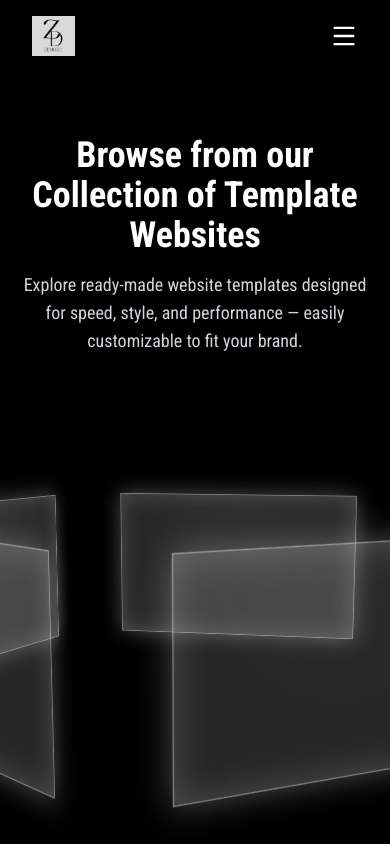
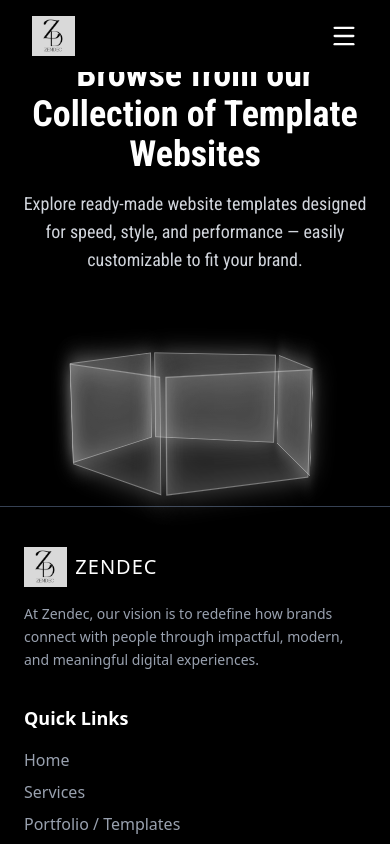
Before and after one commit to Zendec-Official/zendec-site-main, a React (Vite) app: page /portfolio in a window 390 px wide. Shown: the top 844 px of the page. Built offline with nearby package versions, Linux system fonts and the light colour scheme; a web font is replaced by a local one.

Commit message:
optimized whole website for mobile devices

```diff
--- a/src/App.jsx
+++ b/src/App.jsx
@@ -14,7 +14,9 @@ function Home() {
     <>
       <Hero />
       <ThreeD />
-      <Showcase />
+      <div className="hidden sm:block">
+        <Showcase />
+      </div>
       <Portfolio/>
       <ContactForm />
 
--- a/src/components/ContactForm.jsx
+++ b/src/components/ContactForm.jsx
@@ -31,7 +31,7 @@ const ContactForm = () => {
       >
         {/* Heading */}
         <div className="text-center">
-          <h1 className="text-3xl sm:text-4xl font-semibold mb-2">
+          <h1 className="text-3xl sm:text-4xl font-semibold mb-2 mt-15">
             Let's Get In Touch
           </h1>
           <p className="text-gray-400 text-sm sm:text-base leading-relaxed">
--- a/src/components/Hero.jsx
+++ b/src/components/Hero.jsx
@@ -2,36 +2,45 @@ import React from 'react'
 
 const Hero = () => {
   return (
-    <div className="relative h-screen flex items-center bg-black overflow-hidden">
-      <div className="absolute top-0 left-0 w-full h-full overflow-hidden">
+    <div className="relative h-screen flex items-center bg-black overflow-hidden ">
+      <div className="absolute top-0 left-0 right-1 w-[150%] h-full overflow-hidden">
         <iframe
           src="https://my.spline.design/nexbotrobotcharacterconcept-ba0ff6f4a728df38bb33251affe8c4dc/"
           frameBorder="0"
           title=""
-          className="absolute top-20 w-full h-full bg-black"
+          className="absolute top-8 sm:top-20 w-full sm:h-full h-[90vh] bg-black"
         ></iframe>
       </div>
 
-      <div className="relative z-10 text-left pl-24 mt-55">
+      {/* Mobile-first spacing + responsive overrides to preserve desktop layout */}
+      <div className="relative z-10 text-left px-6 sm:pl-12 lg:pl-24 mt-10 lg:mt-55">
         <h1
-          className="text-white text-8xl font-bold leading-none mb-0"
+          className="text-white text-2xl sm:text-6xl lg:text-8xl font-bold leading-none mb-0"
           style={{ fontFamily: "'Space Grotesk', sans-serif" }}
         >
           SHOWCASE YOUR BRAND
         </h1>
 
         <h1
-          className="text-white text-8xl font-bold leading-none flex items-baseline gap-4 -mt-4"
+          className="text-white text-2xl sm:text-6xl lg:text-8xl font-bold leading-none flex items-baseline gap-4 -mt-4"
           style={{ fontFamily: "'Space Grotesk', sans-serif" }}
         >
           WITH A SITE THAT{' '}
           <span
-            className="text-[11rem]"
+            className="text-6xl sm:text-8xl lg:text-[11rem]"
             style={{ fontFamily: "'Qwitcher Grypen', cursive" }}
           >
             speaks.
           </span>
         </h1>
+
+        {/* Mobile-only CTA Button */}
+        <button
+          className="sm:hidden mt-8 px-6 py-3 bg-white text-black rounded-full font-semibold shadow-lg hover:bg-opacity-90 transition-all"
+          onClick={() => window.location.href = '/contact'}
+        >
+          Get Started
+        </button>
       </div>
     </div>
   )
--- a/src/components/NavBar.jsx
+++ b/src/components/NavBar.jsx
@@ -10,7 +10,7 @@ const Navbar = () => {
   const isActive = (path) => location.pathname === path;
 
   return (
-    <nav className="bg-black text-white px-8 py-4">
+    <nav className="bg-black text-white px-8 py-4 fixed w-full z-50">
       <div className="max-w-7xl mx-auto flex items-center justify-between">
         {/* Logo */}
         <div className="flex items-center">
--- a/src/components/Portfolio.jsx
+++ b/src/components/Portfolio.jsx
@@ -4,12 +4,12 @@ import styled from 'styled-components';
 const Portfolio = () => {
   const cardCount = 5; // max 5 cards
   return (
-    <div className="bg-black min-h-screen flex flex-col items-center justify-center px-4 font-condensed">
+    <div className="bg-black h-[60vh] md:h-[80vh] flex flex-col items-center justify-center px-4 font-condensed">
       {/* Title Section */}
       <div className="text-center mb-12">
         <h1
           style={{ fontFamily: '"Roboto Condensed", sans-serif' }}
-          className="text-4xl sm:text-5xl md:text-6xl font-bold text-white mb-4 animate-fadeSlide"
+          className="text-4xl sm:text-5xl md:text-6xl font-bold text-white mb-4 animate-fadeSlide mt-25"
         >
           Browse from our Collection of Template Websites
         </h1>
@@ -31,10 +31,9 @@ const Portfolio = () => {
                 key={i}
                 style={{
                   "--index": i,
-                  "--color-card": "255, 255, 255" // purple accent
+                  "--color-card": "255, 255, 255" // white accent
                 }}
               >
-                {/* Add your video here */}
                 {/* Example: <video src="path-to-video.mp4" autoPlay muted loop /> */}
               </div>
             ))}
@@ -57,9 +56,9 @@ const StyledWrapper = styled.div`
 
   .wrapper {
     position: relative;
-    width: 1000px;
-    max-width: 100%;
-    height: 400px;
+    width: 90%;
+    max-width: 1000px; /* desktop max */
+    height: 400px; /* desktop height */
     perspective: 2000px;
     display: flex;
     align-items: center;
@@ -67,8 +66,8 @@ const StyledWrapper = styled.div`
   }
 
   .inner {
-    --w: 300px;
-    --h: 180px;
+    --w: 300px;      /* desktop card width */
+    --h: 180px;      /* desktop card height */
     --translateZ: 280px;
     --rotateX: -10deg;
     --perspective: 2000px;
@@ -82,7 +81,7 @@ const StyledWrapper = styled.div`
   }
 
   .inner:hover {
-    animation-play-state: paused; /* pause rotation on hover */
+    animation-play-state: paused;
   }
 
   @keyframes rotateRing {
@@ -103,17 +102,15 @@ const StyledWrapper = styled.div`
     overflow: hidden;
   }
 
-  /* Hover pop-out - subtle translateZ only */
   .card:hover {
     transform: rotateY(calc(360deg / var(--quantity) * var(--index))) translateZ(calc(var(--translateZ) + 20px));
     box-shadow: 0 0 45px rgba(var(--color-card), 0.5), inset 0 0 30px rgba(var(--color-card), 0.4);
   }
 
-  /* video inside card */
   .card video {
     width: 100%;
     height: 100%;
-    object-fit: cover; /* maintain aspect ratio */
+    object-fit: cover;
     display: block;
   }
 
@@ -122,19 +119,47 @@ const StyledWrapper = styled.div`
     position: absolute;
     inset: 0;
     background: radial-gradient(circle at top, rgba(255, 255, 255, 0.15), transparent 60%);
-    opacity: 0.2; /* subtle glow */
+    opacity: 0.2;
     pointer-events: none;
   }
 
-  /* Animation classes for title */
   @keyframes fadeSlide {
     0% { opacity: 0; transform: translateY(20px); }
     100% { opacity: 1; transform: translateY(0); }
   }
-  .animate-fadeSlide {
-    animation: fadeSlide 1s ease forwards;
+  .animate-fadeSlide { animation: fadeSlide 1s ease forwards; }
+  .animate-fadeSlide.delay-200 { animation-delay: 0.2s; }
+
+  /* Mobile responsiveness */
+  @media (max-width: 1024px) {
+    .inner {
+      --w: 220px;
+      --h: 140px;
+      --translateZ: 180px;
+      --perspective: 1500px;
+    }
+    .wrapper { height: 300px; }
   }
-  .animate-fadeSlide.delay-200 {
-    animation-delay: 0.2s;
+
+  @media (max-width: 768px) {
+    .inner {
+      --w: 180px;
+      --h: 120px;
+      --translateZ: 140px;
+      --perspective: 1200px;
+    }
+    .wrapper { height: 220px; }
+  }
+
+  @media (max-width: 480px) {
+    .inner {
+      --w: 140px;
+      --h: 100px;
+      --translateZ: 100px;
+      --perspective: 1000px;
+    }
+    .wrapper { height: 180px; }
+    h1 { font-size: 1.8rem; }
+    p { font-size: 1rem; }
   }
 `;
--- a/src/components/ThreeD.jsx
+++ b/src/components/ThreeD.jsx
@@ -2,24 +2,26 @@ import React from 'react'
 
 const ThreeD = () => {
   return (
-    <div className="relative h-screen flex items-center bg-black overflow-hidden px-24">
+    <div className="relative h-[70vh] md:h-screen flex items-center bg-black overflow-hidden px-6 sm:px-12 lg:px-24">
       <iframe
         src="https://my.spline.design/chips-a0808815b2eecfacc8205f0eb9b0b7d5/"
         frameBorder="0"
-        className="absolute top-0 left-0 w-[150%] h-full"
+        className="absolute top-0 left-1/2 -translate-x-1/2 w-[200%] h-[60vh] sm:h-full lg:left-0 lg:translate-x-0 lg:w-[150%] lg:h-full"
         title="3D Background"
       ></iframe>
 
-      <div className="relative z-10 flex flex-col md:flex-row items-center justify-between w-full">
+      <div className="absolute inset-0 bg-black/10 backdrop-blur-[1px] z-[5]"></div>
+
+      <div className="relative z-10 flex flex-col md:flex-row items-center justify-between w-full px-4 md:px-0">
         <div className="text-left md:w-1/2 space-y-6">
           <h1
-            className="text-white text-7xl font-bold leading-tight"
+            className="text-white text-3xl sm:text-5xl md:text-6xl lg:text-7xl font-bold leading-tight"
             style={{ fontFamily: "'Roboto Condensed', sans-serif" }}
           >
             Let your story unfold in 3D
           </h1>
           <p
-            className="text-gray-300 text-2xl max-w-x1 leading-relaxed"
+            className="text-gray-300 text-base sm:text-lg md:text-2xl max-w-xl leading-relaxed"
             style={{ fontFamily: "'Roboto Condensed', sans-serif" }}
           >
             Move beyond static design. With 3D elements, your website becomes dynamic and expressive — helping customers visualize your brand and products in the most immersive way possible.
```
